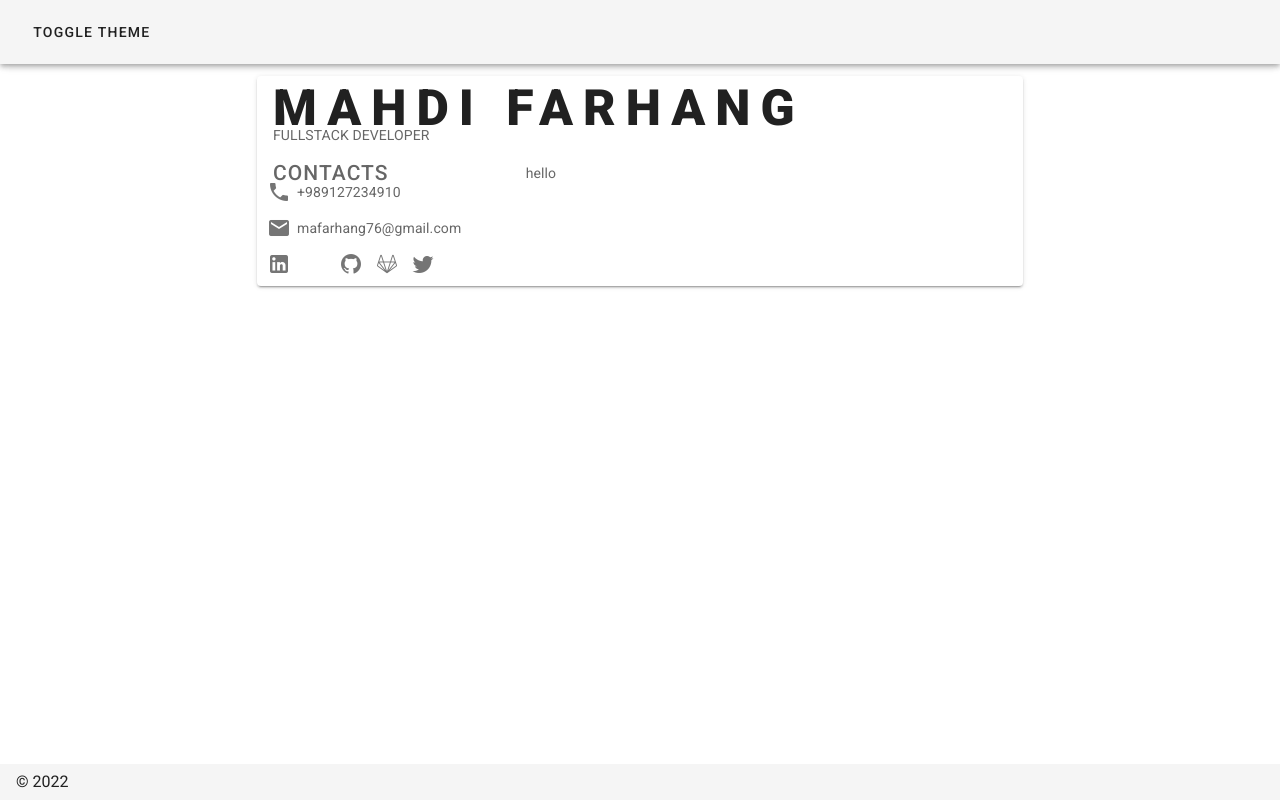
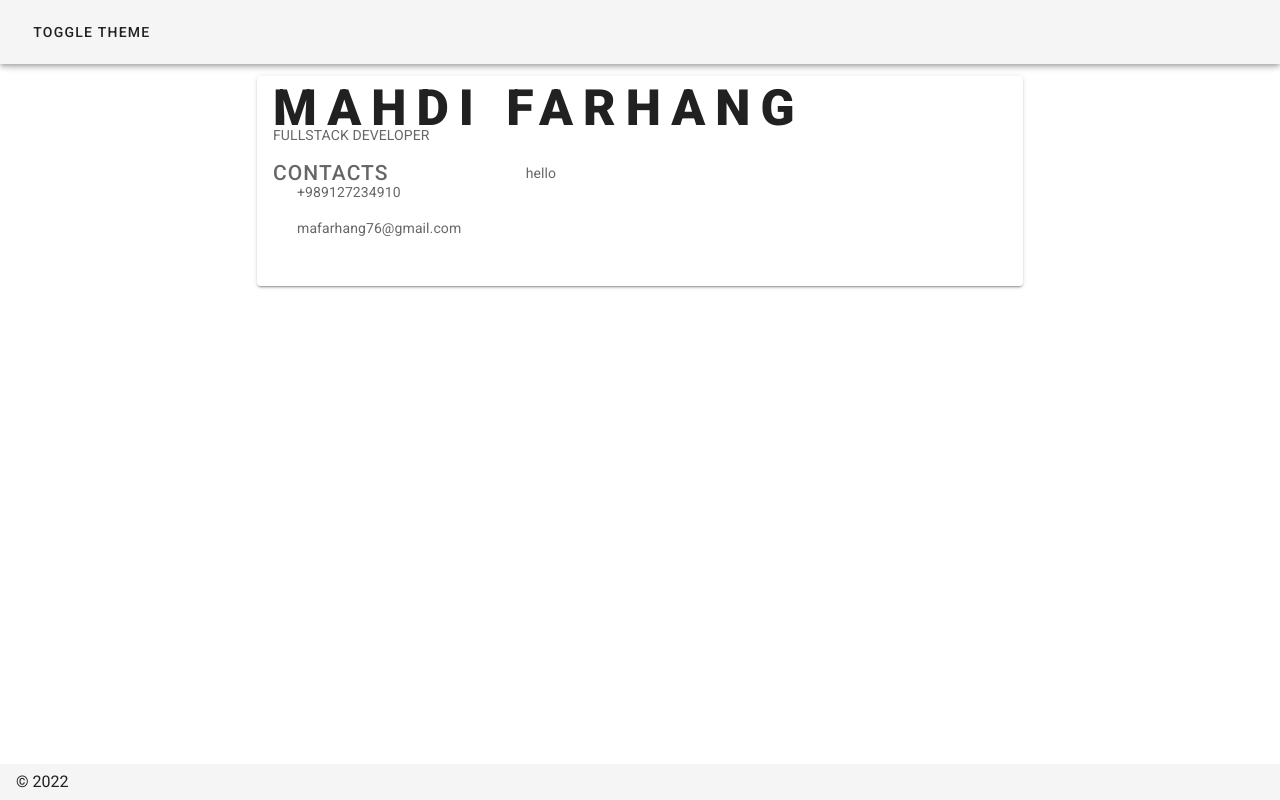
Before and after one commit to mahdifarhang/static-resume, a Nuxt app: page / in a window 1280 px wide. Built offline with nearby package versions, Linux system fonts and the light colour scheme.

Commit message:
rearrange contact icons, use fa instead of mdi

```diff
--- a/pages/index.vue
+++ b/pages/index.vue
@@ -12,15 +12,15 @@
               <span class="section-title">{{ capitalize("Contacts") }}</span>
               <v-row align="center">
                 <v-btn icon :href="`tel:${contacts.email}`">
-                  <v-icon>mdi-phone</v-icon>
+                  <v-icon>{{ icons.phone }}</v-icon>
                 </v-btn>
-                {{ contacts.phone }}
+                <span>{{ contacts.phone }}</span>
               </v-row>
               <v-row align="center">
                 <v-btn icon :href="`mailto:${contacts.email}`">
-                  <v-icon>mdi-email</v-icon>
+                  <v-icon>{{ icons.email }}</v-icon>
                 </v-btn>
-                {{ contacts.email }}
+                <span>{{ contacts.email }}</span>
               </v-row>
               <v-row>
                 <v-btn
@@ -52,12 +52,14 @@ export default {
   data: () => {
     return {
       icons: {
-        telegram: 'mdi-telegram',
-        instagram: 'mdi-instagram',
-        gitlab: 'mdi-gitlab',
-        github: 'mdi-github',
-        twitter: 'mdi-twitter',
-        linkedIn: 'mdi-linkedin'
+        phone: 'fa-solid fa-phone',
+        email: 'fa-solid fa-envelope',
+        telegram: 'fa-brands fa-telegram',
+        instagram: 'fa-brands fa-instagram',
+        gitlab: 'fa-brands fa-gitlab',
+        github: 'fa-brands fa-github',
+        twitter: 'fa-brands fa-twitter',
+        linkedIn: 'fa-brands fa-linkedin'
       }
     }
   },
--- a/store/resume/state.js
+++ b/store/resume/state.js
@@ -9,8 +9,8 @@ export default () => {
       links: {
         linkedIn: 'https://www.linkedin.com/in/mahdi-farhang-bb3ab3202',
         telegram: 'https://t.me/lVIahdi',
+        gitlab: 'https://gitlab.com/mahdifarhang',
         github: 'https://github.com/mahdifarhang',
-        gitlab: 'https://gitlab.com/mahdifarhang',
         twitter: 'https://twitter.com/The_Mahdi_'
       }
     }
```
